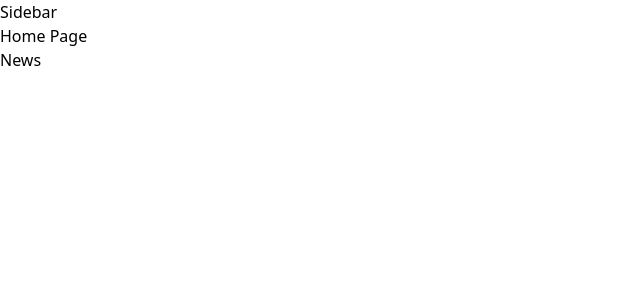
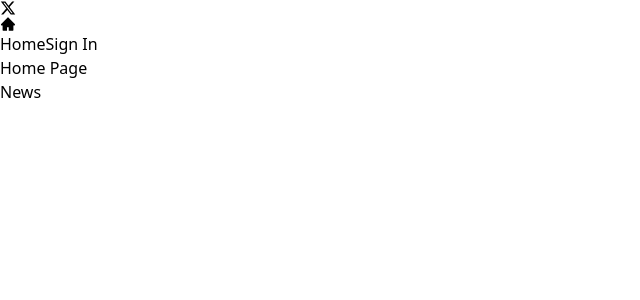
Before and after one commit to usman-habib-ims/x-next, a Next.js app: page / in a window 1280 px wide. Shown: the top 300 px of the page, without its empty margins (0-640 px from the left). Built offline with nearby package versions, Linux system fonts and the light colour scheme.

Commit message:
Modify the sidebar component

```diff
--- a/src/app/layout.js
+++ b/src/app/layout.js
@@ -27,7 +27,7 @@ export default function RootLayout({ children }) {
         // className={Inter.className}
       >
         <div className="flex justify-between max-w-6xl mx-auto">
-          <div>
+          <div className="hidden sm:inline border-r h-screen">
             <Sidebar />
           </div>
           <div>{children}</div>
--- a/src/components/Sidebar.jsx
+++ b/src/components/Sidebar.jsx
@@ -1,7 +1,24 @@
-import React from 'react'
+import React from "react";
+import { FaXTwitter } from "react-icons/fa6";
+import { AiFillHome } from "react-icons/ai";
+import Link from "next/link";
 
 export default function Sidebar() {
   return (
-    <div>Sidebar</div>
-  )
+    <div className="flex flex-col gap-4">
+      <Link href="/">
+        <FaXTwitter className="w-16 h-16 cursor-pointer p-3 hover:bg-gray-100 rounded-full transition-all duration-200" />
+      </Link>
+      <Link
+        href="/"
+        className="flex items-center p-3 hover:bg-gray-100 rounded-full transition-all duration-200 gap-2 w-fit"
+      >
+        <AiFillHome className="w-7 h-7" />
+        <span className="font-bold hidden xl:inline">Home</span>
+      </Link>
+      <button className="bg-blue-400 text-white font-bold rounded-full hover:brightness-95 transition-all duration-200 w-48 h-9 shadow-md hidden xl:inline ">
+        Sign In
+      </button>
+    </div>
+  );
 }
```
Also changed, not shown: package.json (+5 -4 lines), 1 other file (tests, documents, lock files or other folders).
